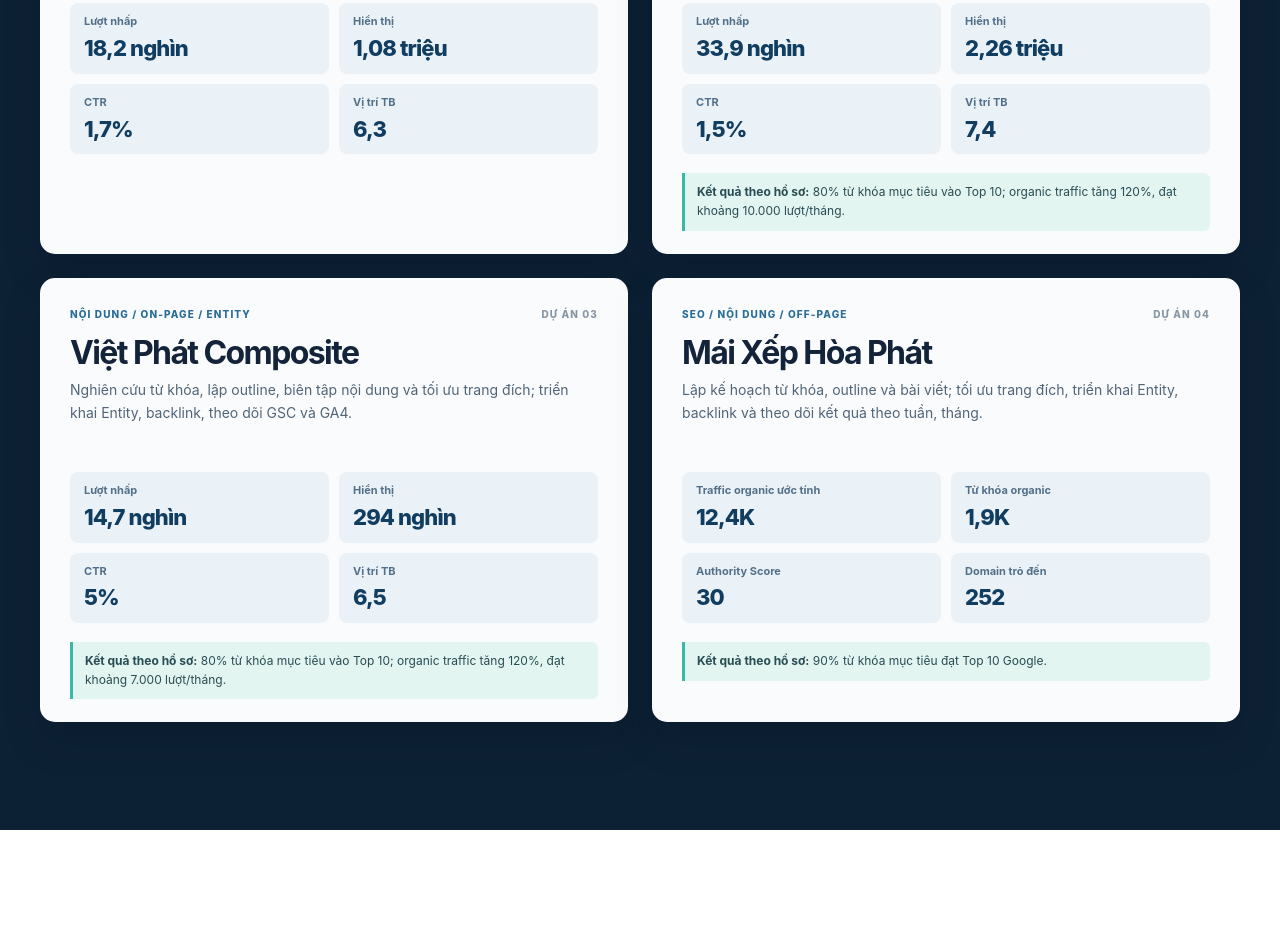
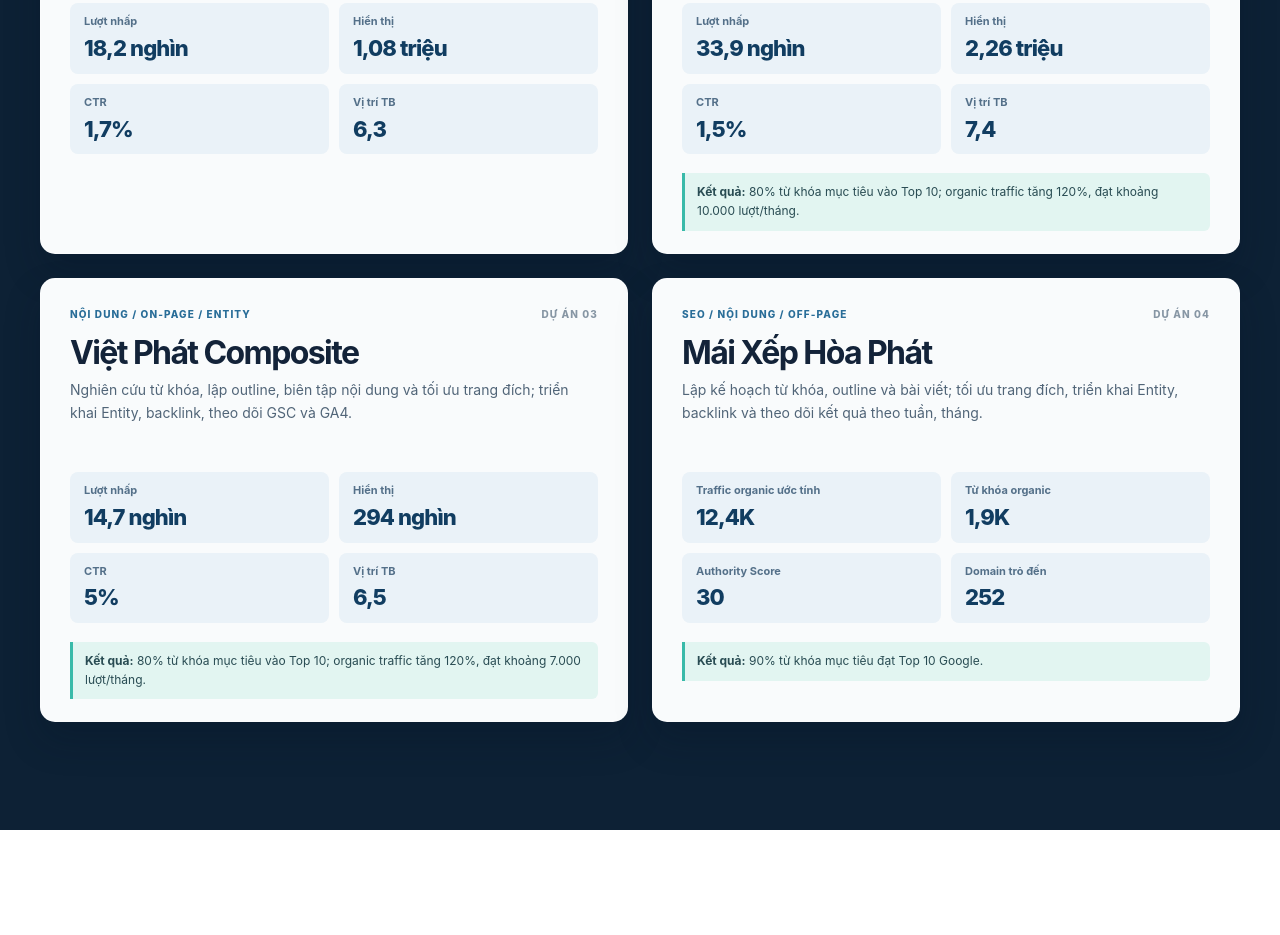
Before and after one commit to anhnamseo/anhnamseo.github.io, a plain HTML site: page index.html in a window 1280 px wide. Shown: the part 3041-3976 px from the top of the page. Drawn offline with Linux system fonts and the light colour scheme.

Commit message:
Update index.html

```diff
--- a/index.html
+++ b/index.html
@@ -181,7 +181,7 @@
             <h3 id="bulong-title">Bulong Thọ An</h3>
             <p class="project-description">Quản lý hơn 200 từ khóa; triển khai nội dung, On-page và Off-page; xử lý 301, 404, cannibalization và backlink kém chất lượng.</p>
             <dl class="metrics"><div><dt>Lượt nhấp</dt><dd>33,9 nghìn</dd></div><div><dt>Hiển thị</dt><dd>2,26 triệu</dd></div><div><dt>CTR</dt><dd>1,5%</dd></div><div><dt>Vị trí TB</dt><dd>7,4</dd></div></dl>
-            <p class="cv-result"><strong>Kết quả theo hồ sơ:</strong> 80% từ khóa mục tiêu vào Top 10; organic traffic tăng 120%, đạt khoảng 10.000 lượt/tháng.</p>
+            <p class="cv-result"><strong>Kết quả:</strong> 80% từ khóa mục tiêu vào Top 10; organic traffic tăng 120%, đạt khoảng 10.000 lượt/tháng.</p>
           </div>
         </article>
         <article class="project-card" aria-labelledby="vietphat-title">
@@ -190,7 +190,7 @@
             <h3 id="vietphat-title">Việt Phát Composite</h3>
             <p class="project-description">Nghiên cứu từ khóa, lập outline, biên tập nội dung và tối ưu trang đích; triển khai Entity, backlink, theo dõi GSC và GA4.</p>
             <dl class="metrics"><div><dt>Lượt nhấp</dt><dd>14,7 nghìn</dd></div><div><dt>Hiển thị</dt><dd>294 nghìn</dd></div><div><dt>CTR</dt><dd>5%</dd></div><div><dt>Vị trí TB</dt><dd>6,5</dd></div></dl>
-            <p class="cv-result"><strong>Kết quả theo hồ sơ:</strong> 80% từ khóa mục tiêu vào Top 10; organic traffic tăng 120%, đạt khoảng 7.000 lượt/tháng.</p>
+            <p class="cv-result"><strong>Kết quả:</strong> 80% từ khóa mục tiêu vào Top 10; organic traffic tăng 120%, đạt khoảng 7.000 lượt/tháng.</p>
           </div>
         </article>
         <article class="project-card" aria-labelledby="hoaphat-title">
@@ -199,7 +199,7 @@
             <h3 id="hoaphat-title">Mái Xếp Hòa Phát</h3>
             <p class="project-description">Lập kế hoạch từ khóa, outline và bài viết; tối ưu trang đích, triển khai Entity, backlink và theo dõi kết quả theo tuần, tháng.</p>
             <dl class="metrics"><div><dt>Traffic organic ước tính</dt><dd>12,4K</dd></div><div><dt>Từ khóa organic</dt><dd>1,9K</dd></div><div><dt>Authority Score</dt><dd>30</dd></div><div><dt>Domain trỏ đến</dt><dd>252</dd></div></dl>
-            <p class="cv-result"><strong>Kết quả theo hồ sơ:</strong> 90% từ khóa mục tiêu đạt Top 10 Google.</p>
+            <p class="cv-result"><strong>Kết quả:</strong> 90% từ khóa mục tiêu đạt Top 10 Google.</p>
           </div>
         </article>
       </div>
```
